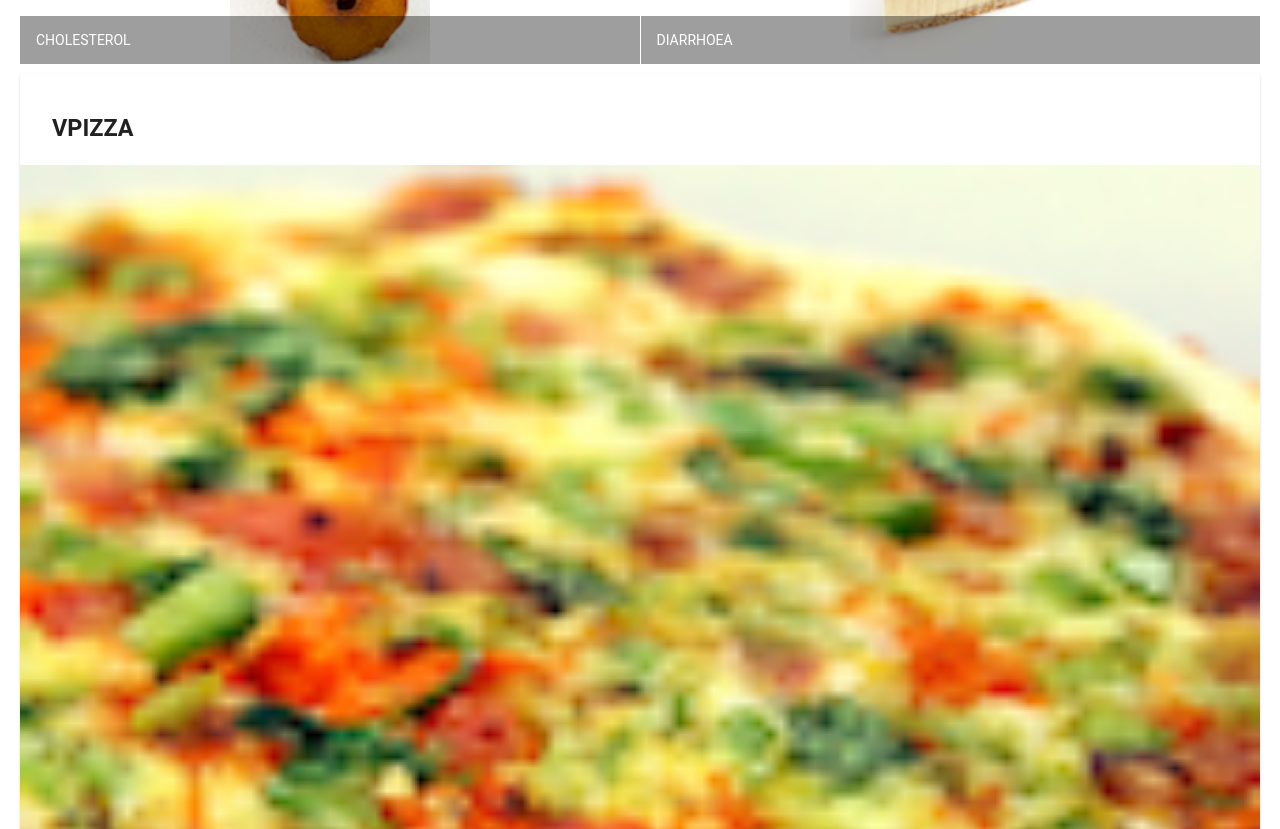
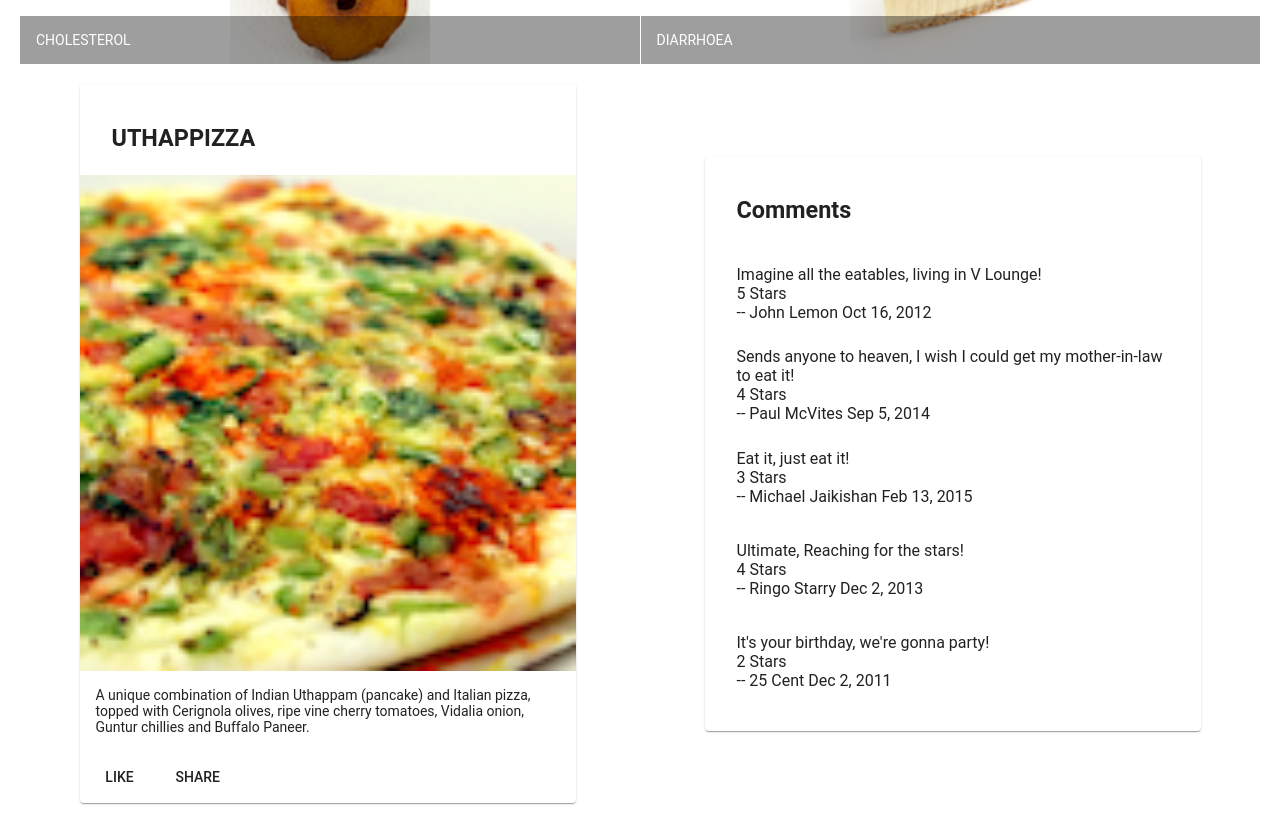
Before and after one commit to ChitralP/Angular-Modified, an Angular app: page / in a window 1280 px wide. Shown: the part 500-1329 px from the top of the page. Built offline with nearby package versions, Linux system fonts and the light colour scheme.

Commit message:
Assignment 1

```diff
--- a/src/app/app.component.html
+++ b/src/app/app.component.html
@@ -1,3 +1,4 @@
 <mat-toolbar color="primary"> <span>V Lounge</span> </mat-toolbar>
 
 <app-menu></app-menu>
+<app-dish-detail></app-dish-detail>
--- a/src/app/app.module.ts
+++ b/src/app/app.module.ts
@@ -13,11 +13,13 @@
 
 import 'hammerjs';
 import { MenuComponent } from './menu/menu.component';
+import { DishDetailComponent } from './dish-detail/dish-detail.component';
 
 @NgModule({
   declarations: [
     AppComponent,
-    MenuComponent
+    MenuComponent,
+    DishDetailComponent
   ],
   imports: [
     BrowserModule,
--- /dev/null
+++ b/src/app/dish-detail/dish-detail.component.html
@@ -0,0 +1,78 @@
+<div class="container"
+    fxLayout="row"
+    fxLayout.sm="column"
+    fxLayout.xs="column"
+    fxLayoutAlign.gt-md="space-around center"
+    fxLayoutGap="10px"
+    fxLayoutGap.xs="0">
+
+  <div fxFlex="40"  *ngIf="dish">
+    <mat-card>
+      <mat-card-header>
+        <mat-card-title>
+          <h3>{{selectedDish.name | uppercase}}</h3>
+        </mat-card-title>
+      </mat-card-header>
+      <img mat-card-image src={{selectedDish.image}} alt={{selectedDish.name}}>
+      <mat-card-content>
+        <p>{{selectedDish.description}}
+        </p>
+      </mat-card-content>
+      <mat-card-actions>
+        <button mat-button>LIKE</button>
+        <button mat-button>SHARE</button>
+      </mat-card-actions>
+    </mat-card>
+  </div>
+
+  <div fxFlex="40"  *ngIf="dish">
+    <mat-card>
+      <mat-card-header>
+        <mat-card-title>
+          <h3> Comments </h3>
+        </mat-card-title>
+      </mat-card-header>
+      <mat-card-content>
+
+        <mat-list>
+
+            <p>
+              <mat-list-item>
+                {{selectedDish.comments[0].comment}} <br/>
+                {{selectedDish.comments[0].rating}} Stars <br/>
+                -- {{selectedDish.comments[0].author}} {{selectedDish.comments[0].date | date}} <br/>
+              </mat-list-item>
+            </p> <br/>
+
+            <p>
+              <mat-list-item>
+                {{selectedDish.comments[1].comment}} <br/>
+                {{selectedDish.comments[1].rating}} Stars <br/>
+                -- {{selectedDish.comments[1].author}} {{selectedDish.comments[1].date | date}}
+              </mat-list-item>
+            </p> <br/>
+
+            <p>
+            <mat-list-item>  {{selectedDish.comments[2].comment}} <br/>
+              {{selectedDish.comments[2].rating}} Stars <br/>
+              -- {{selectedDish.comments[2].author}} {{selectedDish.comments[2].date | date}} </mat-list-item>
+           </p> <br/>
+
+            <p>
+            <mat-list-item>  {{selectedDish.comments[3].comment}} <br/>
+              {{selectedDish.comments[3].rating}} Stars <br/>
+              -- {{selectedDish.comments[3].author}} {{selectedDish.comments[3].date | date}} </mat-list-item>
+            </p> <br/>
+
+            <p>
+            <mat-list-item>  {{selectedDish.comments[4].comment}} <br/>
+              {{selectedDish.comments[4].rating}} Stars <br/>
+              -- {{selectedDish.comments[4].author}} {{selectedDish.comments[4].date | date}} </mat-list-item>
+            </p> <br/>
+
+        </mat-list>
+
+      </mat-card-content>
+ </mat-card>
+    </div>
+</div>
--- /dev/null
+++ b/src/app/dish-detail/dish-detail.component.ts
@@ -0,0 +1,61 @@
+import { Component, OnInit } from '@angular/core';
+
+const DISH = {
+  id: '0',
+  name: 'Uthappizza',
+  image: '/assets/images/uthappizza.png',
+  category: 'mains',
+  featured: true,
+  label: 'Hot',
+  price: '4.99',
+  // tslint:disable-next-line:max-line-length
+  description: 'A unique combination of Indian Uthappam (pancake) and Italian pizza, topped with Cerignola olives, ripe vine cherry tomatoes, Vidalia onion, Guntur chillies and Buffalo Paneer.',
+  comments: [
+       {
+           rating: 5,
+           comment: 'Imagine all the eatables, living in V Lounge!',
+           author: 'John Lemon',
+           date: '2012-10-16T17:57:28.556094Z'
+       },
+       {
+           rating: 4,
+           comment: 'Sends anyone to heaven, I wish I could get my mother-in-law to eat it!',
+           author: 'Paul McVites',
+           date: '2014-09-05T17:57:28.556094Z'
+       },
+       {
+           rating: 3,
+           comment: 'Eat it, just eat it!',
+           author: 'Michael Jaikishan',
+           date: '2015-02-13T17:57:28.556094Z'
+       },
+       {
+           rating: 4,
+           comment: 'Ultimate, Reaching for the stars!',
+           author: 'Ringo Starry',
+           date: '2013-12-02T17:57:28.556094Z'
+       },
+       {
+           rating: 2,
+           comment: 'It\'s your birthday, we\'re gonna party!',
+           author: '25 Cent',
+           date: '2011-12-02T17:57:28.556094Z'
+       }
+   ]
+};
+
+@Component({
+  selector: 'app-dish-detail',
+  templateUrl: './dish-detail.component.html',
+  styleUrls: ['./dish-detail.component.scss']
+})
+export class DishDetailComponent implements OnInit {
+
+  dish = DISH;
+  selectedDish = DISH;
+  constructor() { }
+
+  ngOnInit() {
+  }
+
+}
--- a/src/app/menu/menu.component.html
+++ b/src/app/menu/menu.component.html
@@ -19,7 +19,8 @@
       </mat-grid-tile>
     </mat-grid-list>
   </div>
-  <div fxFlex *ngIf="selectedDish">
+
+  <!-- <div fxFlex *ngIf="selectedDish">
     <mat-card>
       <mat-card-header>
         <mat-card-title>
@@ -36,6 +37,6 @@
         <button mat-button>SHARE</button>
       </mat-card-actions>
     </mat-card>
-  </div>
+  </div> -->
 
 </div>
--- a/src/app/menu/menu.component.ts
+++ b/src/app/menu/menu.component.ts
@@ -52,8 +52,7 @@
 export class MenuComponent implements OnInit {
 
   dishes = DISHES
-  selectedDish = DISHES[0];
-
+  selectedDish = DISHES[2];
   constructor() { }
 
   ngOnInit() {
```
Also changed, not shown: src/app/dish-detail/dish-detail.component.scss (added), 1 other file (tests, documents, lock files or other folders).
